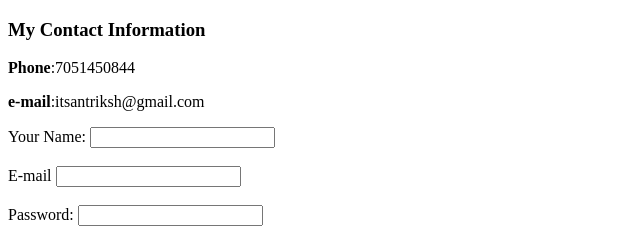
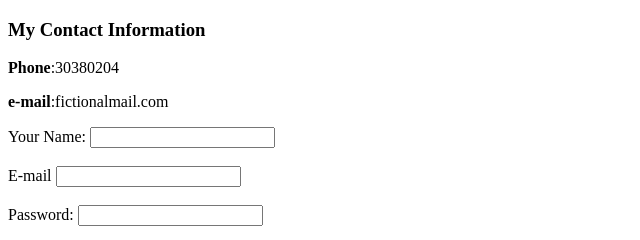
Before and after one commit to AntrikshNarang/cv2, a plain HTML site: page contact.html in a window 1280 px wide. Shown: the top 240 px of the page, 0-640 px from the left. Drawn offline with Linux system fonts and the light colour scheme.

Commit message:
changed mail

```diff
--- a/contact.html
+++ b/contact.html
@@ -10,8 +10,8 @@
 
 <body>
     <h3>My Contact Information</h3>
-    <p><strong>Phone</strong>:7051450844</p>
-    <p><strong>e-mail</strong>:itsantriksh@gmail.com</p>
+    <p><strong>Phone</strong>:30380204</p>
+    <p><strong>e-mail</strong>:fictionalmail.com</p>
     <form action="mailto:itsantriksh@gmail.com" method="post" enctype="text/plain">
         <label for="name">Your Name:</label>
         <input type="text" id="name" name="name">
```
